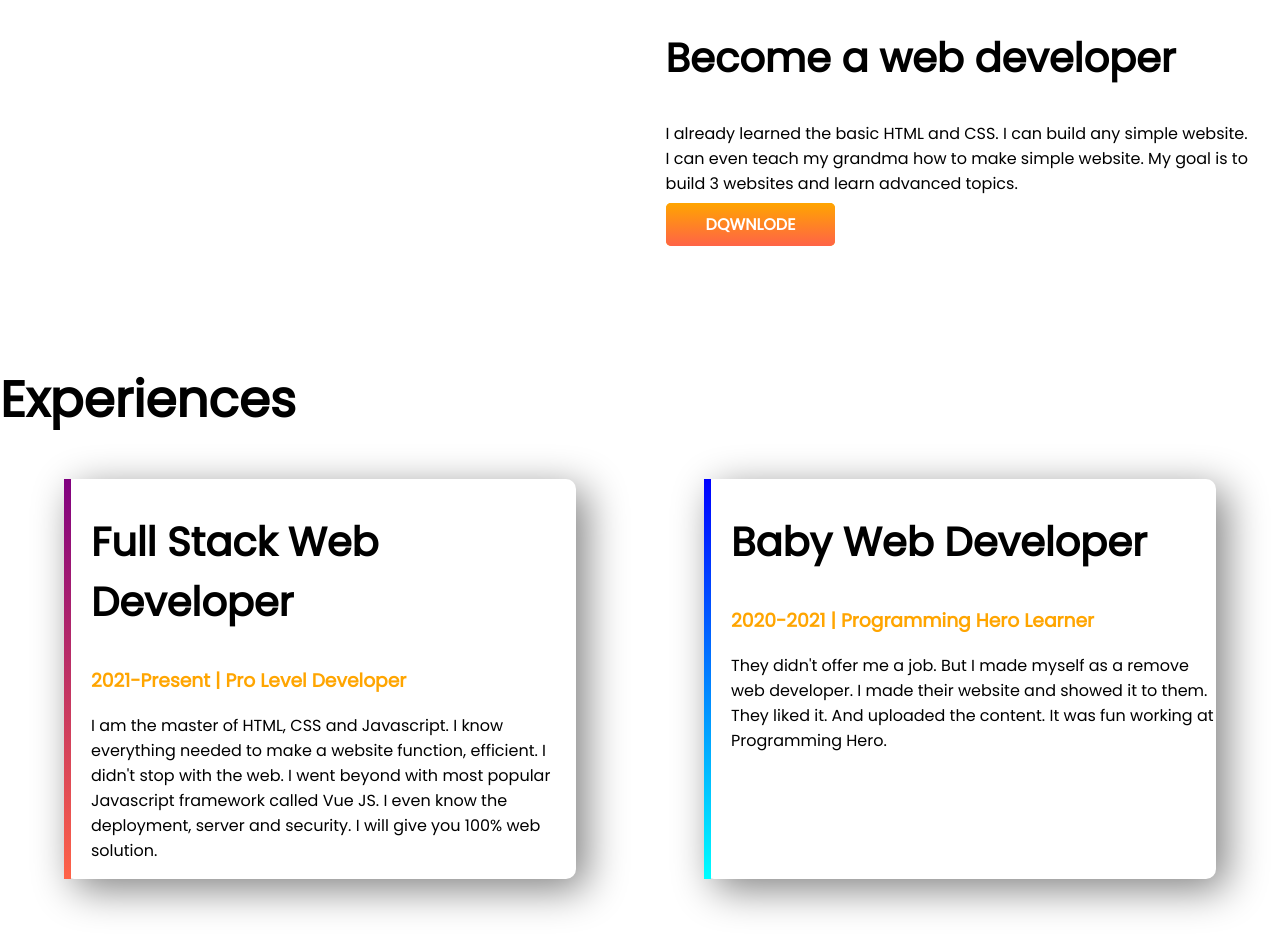
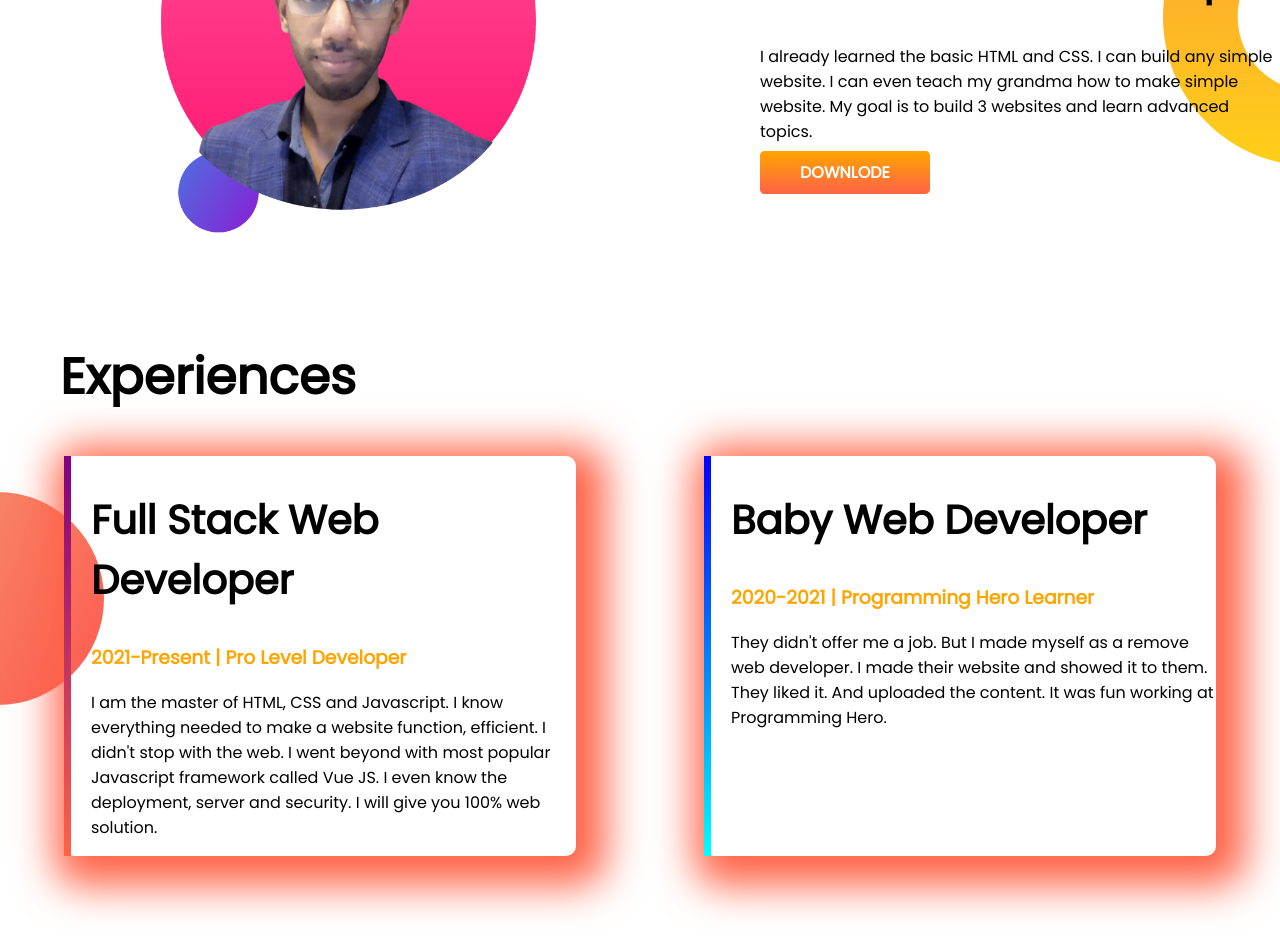
Before and after one commit to zahid12105/attack, a plain HTML site: page index.html in a window 1280 px wide. Shown: the part 770-1712 px from the top of the page. Drawn offline with Linux system fonts and the light colour scheme.

Commit message:
finish-complite

```diff
--- a/index.html
+++ b/index.html
@@ -39,11 +39,11 @@
             <h2>Become a web developer</h2>
             <p>I already learned the basic HTML and CSS. I can build any simple website. I can even teach my grandma how
                 to make simple website. My goal is to build 3 websites and learn advanced topics.</p>
-            <a class="link-button" target="_blank href=">DQWNLODE</a>
+            <a class="link-button" target="_blank" href="">DOWNLODE</a>
         </div>
     </section>
     <section class="experience-area">
-        <h1>Experiences</h1>
+        <h1 class="space">Experiences</h1>
         <div class="flexible-container">
             <div id="full-stack-experience" class="experience-item">
                 <h2>Full Stack Web Developer</h2>
--- a/style.css
+++ b/style.css
@@ -17,10 +17,11 @@ h2{
 }
 .half-width{
     width: 50%;
-    padding: 2%;
+    padding-left: 120px;
 }
 .half-width img{
     width: 80%;
+    padding-top: 40px;
 }
 .link-button{
     text-decoration: none;
@@ -50,7 +51,7 @@ h2{
     margin-left: 5%;
     margin-right: 5%;
     padding-left: 20px;
-    box-shadow: 10px 10px 40px gray;
+    box-shadow: 10px 10px 40px 20px tomato;
     border-radius: 10px;
 }
 #web-dev-experience{
@@ -63,6 +64,9 @@ h2{
     border-image: linear-gradient(purple , tomato);
     border-image-slice: 1;
 }
-footer p {
+.space{
+    margin-left: 60px;
+}
+footer p{
     text-align: center;
 }
```
Also changed, not shown: images/dream-bg.png (added), images/exp-bg.png (added), images/my-bg.png (added), images/my-bg2.png (added), images/top-banner.png (added), images/zahid-portfolio-pic-2.png (added), images/zahid-portfolio-pic.png (added).
